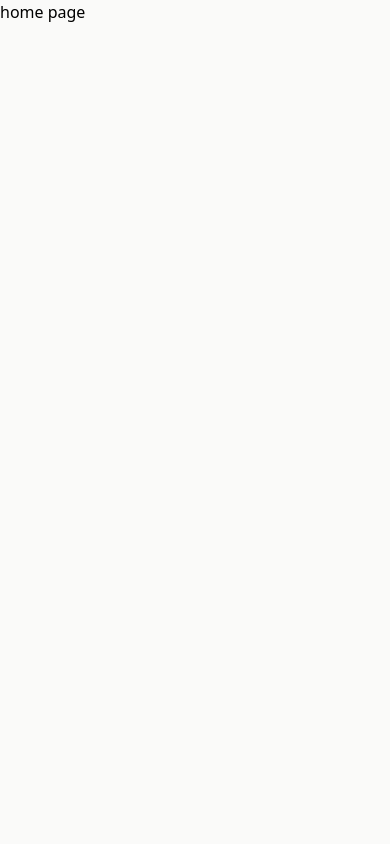
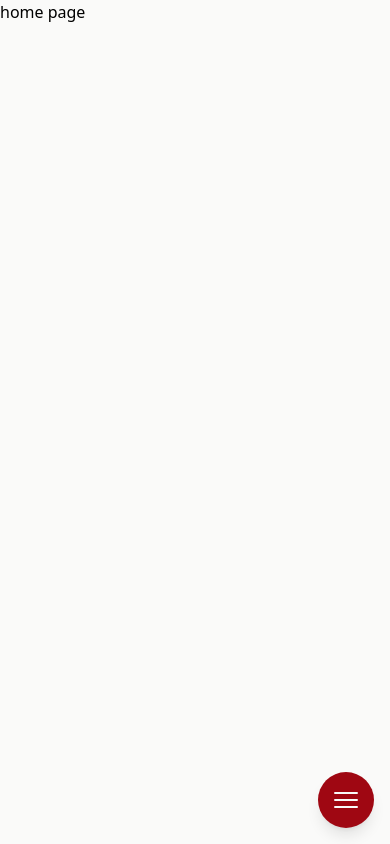
Before and after one commit to JOSK2025/f1pl, a React (Vite) app in the folder frontend/: page / in a window 390 px wide. Built offline with nearby package versions, Linux system fonts and the light colour scheme.

Commit message:
add responsive navbar

```diff
--- a/frontend/package.json
+++ b/frontend/package.json
@@ -10,6 +10,7 @@
     "preview": "vite preview"
   },
   "dependencies": {
+    "@heroicons/react": "^2.2.0",
     "@tailwindcss/vite": "^4.1.3",
     "axios": "^1.8.4",
     "react": "^19.0.0",
--- a/frontend/src/App.tsx
+++ b/frontend/src/App.tsx
@@ -2,11 +2,13 @@ import {Route, BrowserRouter as Router, Routes} from "react-router-dom";
 import Home from "./pages/Home.tsx";
 import Login from "./pages/Login.tsx";
 import Register from "./pages/Register.tsx";
+import Navbar from "./components/Navbar.tsx";
 
 function App() {
     return (
         <div className="min-h-screen bg-stone-50">
             <Router>
+                <Navbar />
                 <Routes>
                     <Route path="/" element={<Home />} />
                     <Route path="/login" element={<Login />} />
--- /dev/null
+++ b/frontend/src/components/Navbar.tsx
@@ -0,0 +1,68 @@
+import { useState } from "react";
+import { Link } from "react-router-dom";
+import { HomeIcon, UserPlusIcon, ArrowLeftOnRectangleIcon, Bars3Icon, XMarkIcon } from "@heroicons/react/24/solid";
+
+const Navbar = () => {
+  const [isOpen, setIsOpen] = useState(false);
+
+  const toggleMenu = () => {
+    setIsOpen(!isOpen);
+  };
+
+  const navLinks = [
+    {to: "/", text: "Home", icon: <HomeIcon className="h-6 w-6" />},
+    {to: "/login", text: "Login", icon: <ArrowLeftOnRectangleIcon className="h-6 w-6" />},
+    {to: "/register", text: "Register", icon: <UserPlusIcon className="h-6 w-6" />}
+  ];
+
+  return (
+    <>
+      <nav className="hidden md:flex bg-red-800 text-stone-50 px-8 py-4 justify-between items-center">
+        <div className="text-xl font-bold text-stone-50">F1 Po Polsku</div>
+        <ul className="flex space-x-4">
+          {navLinks.map((link) => (
+            <li key={link.to}>
+              <Link to={link.to} className="hover:bg-red-700 px-3 py-2 rounded-md">
+                <span>{link.text}</span>
+              </Link>
+            </li>
+          ))}
+        </ul>
+      </nav>
+
+      <div className="md:hidden fixed bottom-4 right-4 z-50">
+        <button
+          onClick={toggleMenu}
+          className="cursor-pointer bg-red-800 text-stone-50 p-3 rounded-full shadow-lg focus:outline-none focus:ring-2 focus:ring-slate-500"
+          aria-expanded={isOpen}
+          aria-controls="mobile-menu"
+        >
+          {isOpen ? <XMarkIcon className="h-8 w-8" /> : <Bars3Icon className="h-8 w-8" />}
+        </button>
+        {isOpen && (
+          <div
+            id="mobile-menu"
+            className="absolute bottom-16 right-0 mb-2 w-48 bg-red-800 text-stone-50 rounded-lg shadow-xl overflow-hidden"
+          >
+            <ul className="flex flex-col p-2">
+              {navLinks.map((link) => (
+                <li key={link.to} className="w-full">
+                  <Link
+                    to={link.to}
+                    onClick={() => setIsOpen(false)}
+                    className="flex items-center space-x-3 px-3 py-3 hover:bg-red-700 rounded-md w-full text-left"
+                  >
+                    {link.icon}
+                    <span>{link.text}</span>
+                  </Link>
+                </li>
+              ))}
+            </ul>
+          </div>
+        )}
+      </div>
+    </>
+  );
+};
+
+export default Navbar;
```
Also changed, not shown: 1 other file (tests, documents, lock files or other folders).
